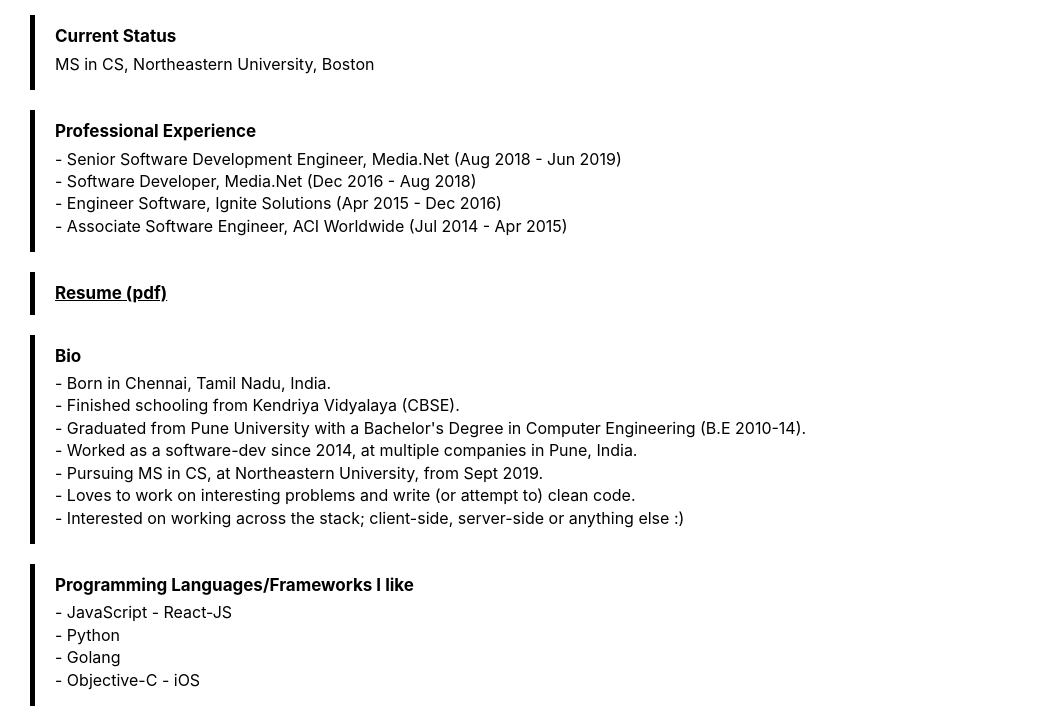
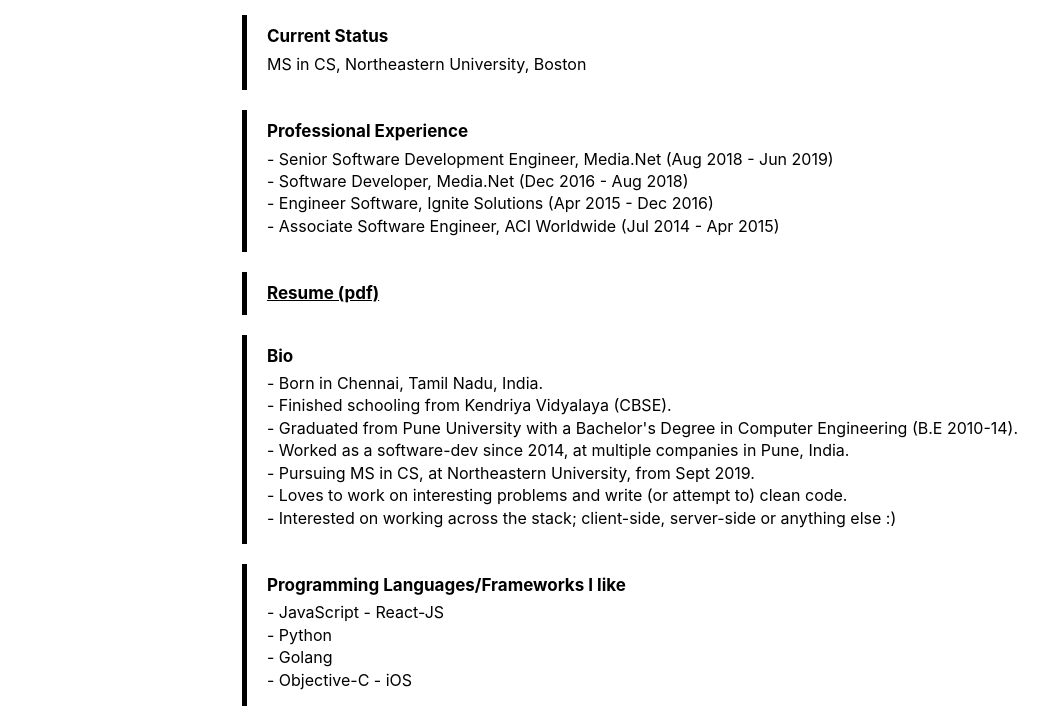
Before and after one commit to gnithin/gnithin.github.io, a React app in the folder bio/: page / in a window 1280 px wide. Shown: the part 62-785 px from the top of the page, without its empty margins (0-1050 px from the left). Built offline with nearby package versions, Linux system fonts and the light colour scheme.

Commit message:
Center the card on big screens. Looks a little off without it

```diff
--- a/bio/src/styles/bio.css
+++ b/bio/src/styles/bio.css
@@ -10,7 +10,7 @@
     display: flex;
     flex-direction: column;
     flex-grow: 1;
-    margin: 5px 30px;
+    margin: 5px 35px;
     justify-content: space-around;
 }
 
@@ -41,3 +41,11 @@
 a, a:active {
     color: #000;
 }
+
+
+/* Large devices (desktops, 992px and up) */
+@media (min-width: 992px) {
+    .bio-wrapper {
+        margin: 5px auto;
+    }
+}
```
